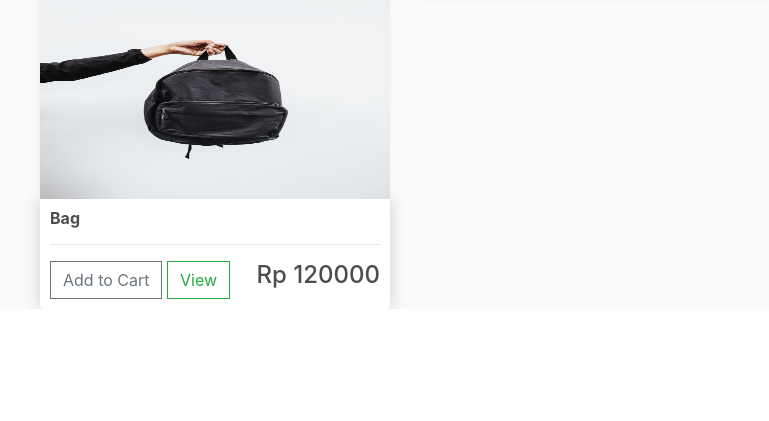
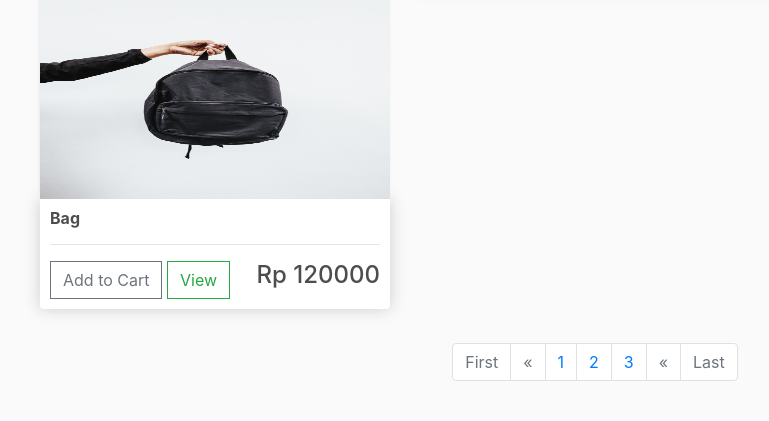
Before and after one commit to fachri-amin/my-kedai, a Django app: page / in a window 1280 px wide. Shown: the part 742-1163 px from the top of the page, without its empty margins (45-814 px from the left). Before the commit the page ends 1051 px from the top, so only its background shows below. Run offline with Django 3.2, Linux system fonts and the light colour scheme; data comes from the database, SQL or seed files in the repository; both versions use the stored data as it was after the commit; some libraries are stand-ins or nearby versions.

Commit message:
finish pagination

```diff
--- a/store/templates/store/store.html
+++ b/store/templates/store/store.html
@@ -37,4 +37,58 @@
     {% endfor %}
 
 </div>
+
+<!-- Pagination -->
+<div class="row my-4">
+    <div class="col-lg-12 d-flex">
+        <div class="mx-auto">
+            <ul class="pagination">
+                <!-- non-search-pagination -->
+                {% if page == 1 %}
+                <li class="page-item disabled">
+                    <a class="page-link" href="">First</a>
+                </li>
+                <li class="page-item disabled">
+                    <a class="page-link" href="">&laquo;</a>
+                </li>
+                {% else %}
+                <li class="page-item">
+                    <a class="page-link" href="{% url 'store:store' %}?page=1">First</a>
+                </li>
+                <li class="page-item">
+                    <a class="page-link"
+                        href="{% url 'store:store' %}?page={{products.previous_page_number}}">&laquo;</a>
+                </li>
+                {% endif %}
+
+                <!-- number-pagination -->
+
+                {% for i in show_page_num %}
+                <li class="page-item">
+                    <a class="page-link" href="{% url 'store:store' %}?page={{i}}">{{i}}</a>
+                </li>
+                {% endfor %}
+
+                <!-- search-pagination (Last and Next)-->
+
+                {% if page == products.paginator.num_pages %}
+                <li class="page-item disabled">
+                    <a class="page-link" href="">&laquo;</a>
+                </li>
+                <li class="page-item disabled">
+                    <a class="page-link" href="">Last</a>
+                </li>
+                {% else %}
+                <li class="page-item">
+                    <a class="page-link" href="{% url 'store:store' %}?page={{products.next_page_number}}">&raquo;</a>
+                </li>
+                <li class="page-item">
+                    <a class="page-link" href="{% url 'store:store' %}?page={{products.paginator.num_pages}}">Last</a>
+                </li>
+                {% endif %}
+
+            </ul>
+        </div>
+    </div>
+</div>
 {% endblock content %}
--- a/store/utils.py
+++ b/store/utils.py
@@ -1,5 +1,7 @@
 import json
 import midtransclient
+from django.core.paginator import Paginator
+
 from .models import *
 
 
@@ -111,3 +113,38 @@ def makePayment(request, data):
     transaction = snap.create_transaction(param)
 
     return transaction['token']
+
+
+def productPaginator(request, product_list, per_page, number_paginator):
+    per_page = 9
+    paginator = Paginator(product_list, per_page)
+    number_paginator = 2
+    total_page = paginator.num_pages
+
+    if request.GET.get('page'):
+        try:
+            page = int(request.GET['page'])
+        except:
+            return Http404
+
+        products = paginator.page(page)
+        start = (page - number_paginator) if page > number_paginator else 1
+        if page < (paginator.num_pages - number_paginator):
+            end = (page+number_paginator)
+        else:
+            end = paginator.num_pages
+    else:
+        page = 1
+        products = paginator.page(page)
+        start = 1
+        end = start + number_paginator
+
+    data = {
+        'start': start,
+        'end': end,
+        'page': page,
+        'total_page': total_page,
+        'products': products,
+    }
+
+    return data
--- a/store/views.py
+++ b/store/views.py
@@ -5,11 +5,12 @@ from django.core.paginator import Paginator
 from django.contrib.auth import authenticate, login, logout
 from django.contrib import messages
 from django.contrib.auth import get_user_model
+from django.http import Http404
 import json
 import datetime
 
 from .models import *
-from .utils import cookieCart, cartData, guestOrder, makePayment
+from .utils import cookieCart, cartData, guestOrder, makePayment, productPaginator
 
 # Create your views here.
 
@@ -19,10 +20,21 @@ def store(request):
     data = cartData(request)
     cartItems = data['cartItems']
 
-    products = Product.objects.all()
+    product_list = Product.objects.all()
+    per_page = 9
+    number_paginator = 2
+
+    product_pagination = productPaginator(
+        request, product_list, per_page, number_paginator)
+
     context = {
-        'products': products,
+        'products': product_pagination['products'],
         'cartItems': cartItems,
+        'start': product_pagination['start'],
+        'end': product_pagination['end'],
+        'page': product_pagination['page'],
+        'show_page_num': range(product_pagination['start'], product_pagination['end']+1),
+        'total_page': product_pagination['total_page'],
     }
     return render(request, 'store/store.html', context)
 
```
Also changed, not shown: db.sqlite3.
